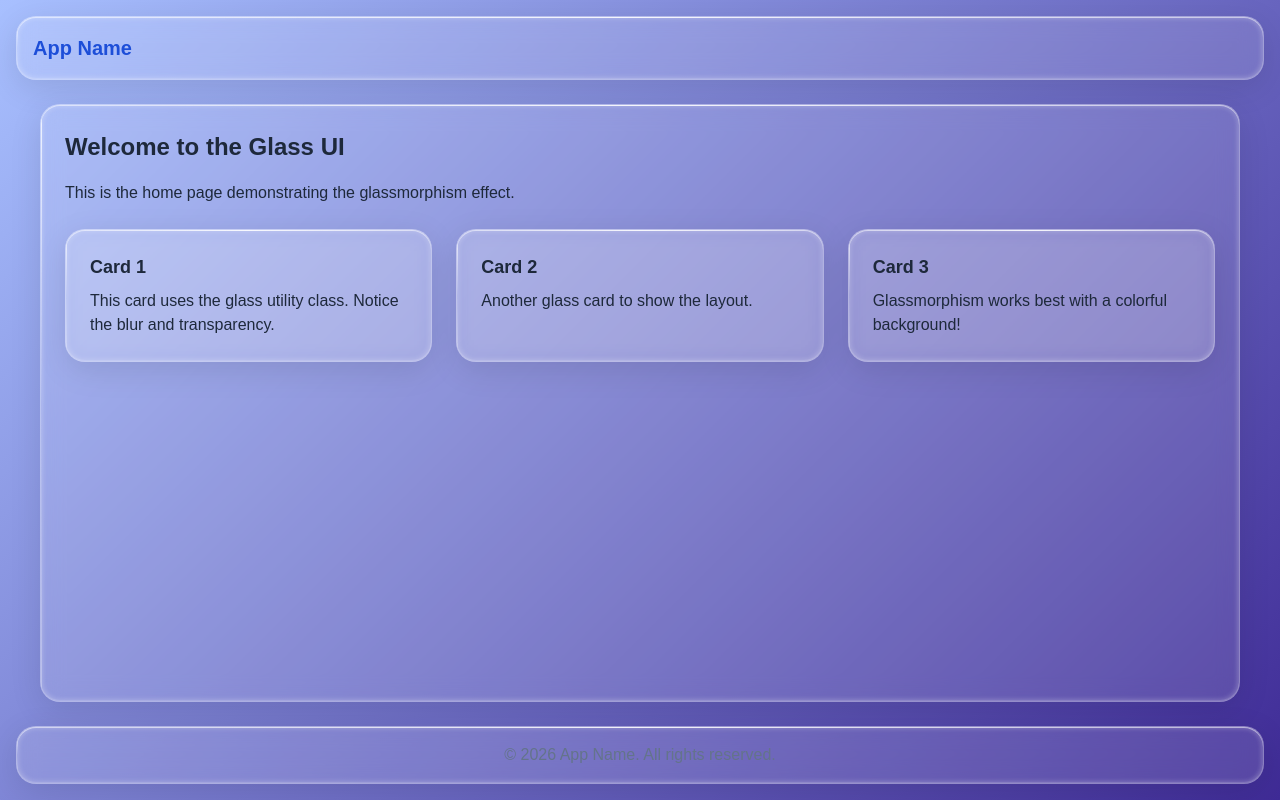
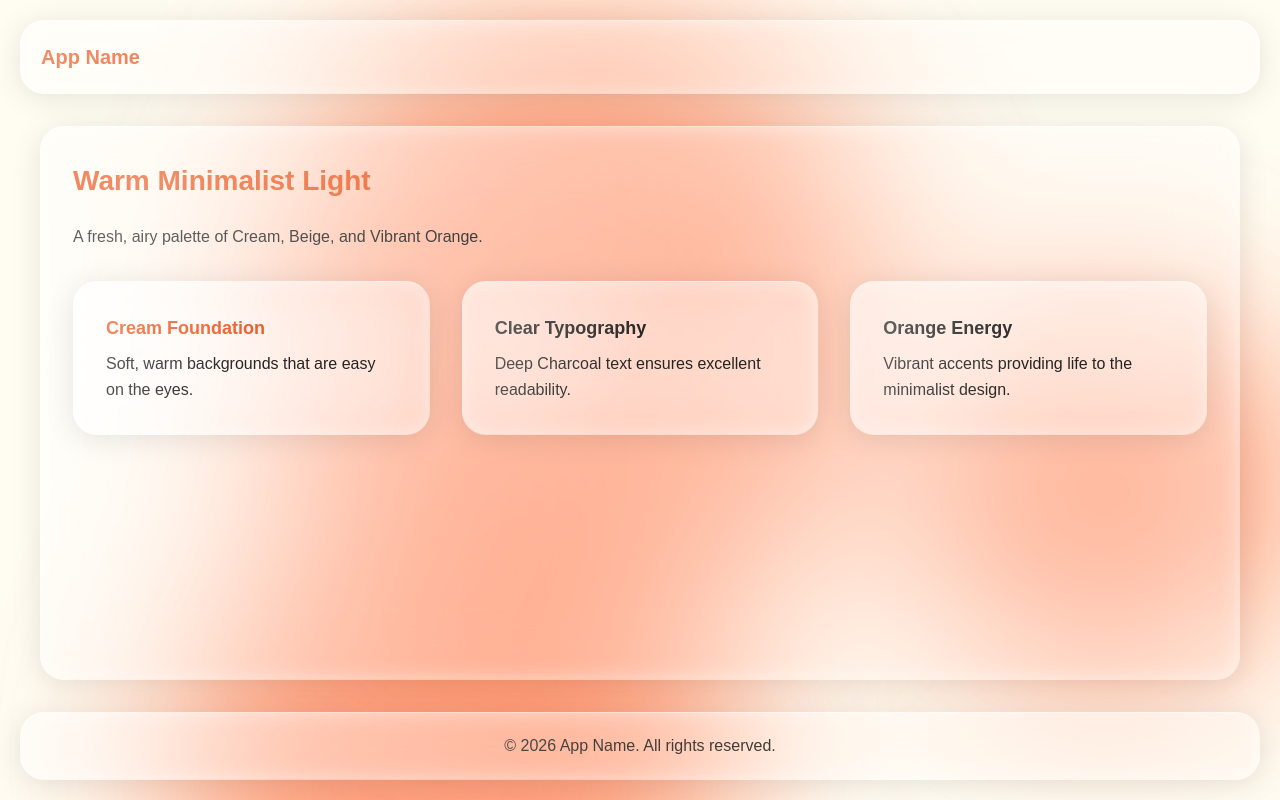
Before and after one commit to shivank-1011/fsdproj, a React (Vite) app in the folder client/: page / in a window 1280 px wide. Built offline with nearby package versions, Linux system fonts and the light colour scheme; a web font is replaced by a local one.

Commit message:
added moving bg

```diff
--- /dev/null
+++ b/client/src/components/InteractiveBackground.jsx
@@ -0,0 +1,52 @@
+import { useEffect, useRef } from 'react';
+
+const InteractiveBackground = () => {
+    const containerRef = useRef(null);
+
+    useEffect(() => {
+        const handleMouseMove = (e) => {
+            if (!containerRef.current) return;
+
+            // Normalize mouse position from -1 to 1
+            const { innerWidth, innerHeight } = window;
+            const x = (e.clientX / innerWidth) * 2 - 1;
+            const y = (e.clientY / innerHeight) * 2 - 1;
+
+            // Update CSS variables for mouse position
+            containerRef.current.style.setProperty('--mouse-x', x);
+            containerRef.current.style.setProperty('--mouse-y', y);
+        };
+
+        window.addEventListener('mousemove', handleMouseMove);
+        return () => window.removeEventListener('mousemove', handleMouseMove);
+    }, []);
+
+    return (
+        <div
+            ref={containerRef}
+            style={{
+                position: 'fixed',
+                top: 0,
+                left: 0,
+                width: '100%',
+                height: '100%',
+                zIndex: -1,
+                overflow: 'hidden',
+                pointerEvents: 'none',
+                '--mouse-x': 0, // Initial value
+                '--mouse-y': 0, // Initial value
+            }}
+        >
+            {/* Small Blob */}
+            <div className="blob blob-sm" />
+
+            {/* Medium Blob */}
+            <div className="blob blob-md" />
+
+            {/* Large Blob */}
+            <div className="blob blob-lg" />
+        </div>
+    );
+};
+
+export default InteractiveBackground;
--- a/client/src/index.css
+++ b/client/src/index.css
@@ -1,24 +1,30 @@
 @import url("https://fonts.googleapis.com/css2?family=Dosis:wght@200..800&family=Unbounded:wght@200..900&display=swap");
 
 :root {
-  /* Color Palette */
-  --color-primary: #2563eb;
-  --color-primary-hover: #1d4ed8;
-  --color-secondary: #64748b;
-  --color-background: #f8fafc;
+  /* Color Palette - Custom Warm Light */
+  --color-primary: #eb5e28;
+  --color-primary-hover: #ff7b4d;
+  --color-secondary: #ccc5b9;
+  --color-background: #fffcf2; /* Cream Base */
   --color-surface: #ffffff;
-  --color-text: #0f172a;
-  --color-text-muted: #64748b;
-  --color-border: #e2e8f0;
+  --color-text: #252422; /* Deep Charcoal Text */
+  --color-text-muted: #403d39; /* Dark Grey Text */
+  --color-border: #ccc5b9; /* Beige Border */
   --color-error: #ef4444;
   --color-success: #22c55e;
 
-  /* Glassmorphism */
-  --glass-bg: rgba(255, 255, 255, 0.25);
-  --glass-border: rgba(255, 255, 255, 0.3);
-  --glass-shadow: 0 4px 30px rgba(0, 0, 0, 0.1);
-  --glass-blur: 10px;
-  --glass-text-color: #1e293b;
+  /* Glassmorphism - Warm Light Frost */
+  --glass-bg: linear-gradient(
+    145deg,
+    rgba(255, 255, 255, 0.6) 0%,
+    rgba(255, 252, 242, 0.4) 100%
+  );
+  --glass-border: rgba(204, 197, 185, 0.4); /* Beige transparent */
+  --glass-shadow:
+    0 20px 40px -4px rgba(37, 36, 34, 0.1),
+    /* Soft dark shadow */ inset 0 1px 0 0 rgba(255, 255, 255, 0.8);
+  --glass-blur: 24px;
+  --glass-text-color: #252422;
 
   /* Typography */
   --font-family-base: "Unbounded", sans-serif;
@@ -26,31 +32,61 @@
   --font-size-base: 1rem;
   --font-size-lg: 1.125rem;
   --font-size-xl: 1.25rem;
-  --font-size-2xl: 1.5rem;
+  --font-size-2xl: 1.75rem;
   --font-weight-normal: 400;
   --font-weight-medium: 500;
-  --font-weight-bold: 700;
+  --font-weight-bold: 600;
 
   /* Spacing */
   --spacing-1: 0.25rem;
   --spacing-2: 0.5rem;
   --spacing-3: 0.75rem;
-  --spacing-4: 1rem;
-  --spacing-6: 1.5rem;
-  --spacing-8: 2rem;
+  --spacing-4: 1.25rem;
+  --spacing-6: 2rem;
+  --spacing-8: 3rem;
 
   /* Radius */
-  --radius-sm: 0.25rem;
-  --radius-md: 0.375rem;
-  --radius-lg: 0.5rem;
-  --radius-xl: 1rem;
+  --radius-sm: 0.5rem;
+  --radius-md: 0.75rem;
+  --radius-lg: 1rem;
+  --radius-xl: 24px;
   --radius-full: 9999px;
 
   /* Shadows */
-  --shadow-sm: 0 1px 2px 0 rgb(0 0 0 / 0.05);
-  --shadow-md: 0 4px 6px -1px rgb(0 0 0 / 0.1), 0 2px 4px -2px rgb(0 0 0 / 0.1);
-  --shadow-lg:
-    0 10px 15px -3px rgb(0 0 0 / 0.1), 0 4px 6px -4px rgb(0 0 0 / 0.1);
+  --shadow-sm: 0 1px 2px 0 rgb(37 36 34 / 0.05);
+  --shadow-md: 0 4px 6px -1px rgb(37 36 34 / 0.1);
+  --shadow-lg: 0 10px 15px -3px rgb(37 36 34 / 0.1);
+}
+
+/* Animations */
+@keyframes float {
+  0% {
+    transform: translate(0, 0) rotate(0deg);
+  }
+  33% {
+    transform: translate(30px, -50px) rotate(10deg);
+  }
+  66% {
+    transform: translate(-20px, 20px) rotate(-5deg);
+  }
+  100% {
+    transform: translate(0, 0) rotate(0deg);
+  }
+}
+
+@keyframes float-reverse {
+  0% {
+    transform: translate(0, 0) rotate(0deg);
+  }
+  33% {
+    transform: translate(-30px, 50px) rotate(-10deg);
+  }
+  66% {
+    transform: translate(20px, -20px) rotate(5deg);
+  }
+  100% {
+    transform: translate(0, 0) rotate(0deg);
+  }
 }
 
 /* Reset / Normalize */
@@ -64,13 +100,137 @@
 
 body {
   font-family: var(--font-family-base);
-  /* Vibrant Gradient Background */
-  background: linear-gradient(135deg, #a8c0ff 0%, #3f2b96 100%);
-  background-attachment: fixed;
+  background-color: var(--color-background);
   color: var(--color-text);
-  line-height: 1.5;
+  line-height: 1.6;
   -webkit-font-smoothing: antialiased;
   min-height: 100vh;
+  position: relative;
+  overflow-x: hidden;
+}
+
+/* Interactive Blobs */
+.blob {
+  position: absolute;
+  border-radius: 50%;
+  filter: blur(80px);
+  background: #ff7b4d;
+  opacity: 0.7;
+  /*
+     Use 'translate' for mouse interaction (responsive)
+     Use 'animation' for ambient float.
+     For wide movement (whole screen), we use keyframes that move the element significantly.
+  */
+  transition: translate 0.1s ease-out; /* Increase responsiveness */
+  width: 40vw; /* Base size */
+  height: 40vw; /* Base size */
+}
+
+/*
+   Wander Animations: move across significant portions of the viewport.
+   Since the blobs are absolute positioned, we can animate top/left/transform
+   or just use transform. Using transform is best for performance.
+
+   However, we are also using `translate` property for mouse interaction.
+   The `translate` CSS property (modern) works independently of `transform` property.
+   So we can use `transform: translate(...)` in keyframes without conflict if we use the `translate` property for mouse.
+
+   Wait, if we use `transform` in keyframes, it might override if we aren't careful.
+   Actually, `translate` property is distinct from `transform` property.
+   So:
+   Wander Animations: move across the WHOLE screen.
+   We use `transform: translate(...)` for animation.
+   Mouse interaction uses the `translate` property, so they stack.
+
+   To cover the whole screen, we use large viewport units (vw, vh).
+   We create a loop (0% == 100%) to avoid the "bounce back" feel of 'alternate'.
+*/
+
+@keyframes wander-sm {
+  0% {
+    transform: translate(0, 0) scale(1);
+  }
+  20% {
+    transform: translate(70vw, 10vh) scale(1.1);
+  }
+  40% {
+    transform: translate(60vw, 70vh) scale(0.9);
+  }
+  60% {
+    transform: translate(10vw, 80vh) scale(1.2);
+  }
+  80% {
+    transform: translate(20vw, 20vh) scale(0.9);
+  }
+  100% {
+    transform: translate(0, 0) scale(1);
+  }
+}
+
+@keyframes wander-md {
+  0% {
+    transform: translate(0, 0) rotate(0deg) scale(1);
+  }
+  25% {
+    transform: translate(-40vw, 50vh) rotate(90deg) scale(1.1);
+  }
+  50% {
+    transform: translate(30vw, 40vh) rotate(180deg) scale(0.9);
+  }
+  75% {
+    transform: translate(50vw, -20vh) rotate(270deg) scale(1.05);
+  }
+  100% {
+    transform: translate(0, 0) rotate(360deg) scale(1);
+  }
+}
+
+@keyframes wander-lg {
+  0% {
+    transform: translate(0, 0) scale(1);
+  }
+  33% {
+    transform: translate(40vw, -40vh) scale(1.2);
+  }
+  66% {
+    transform: translate(60vw, 20vh) scale(0.9);
+  }
+  100% {
+    transform: translate(0, 0) scale(1);
+  }
+}
+
+.blob-sm {
+  width: 30vw;
+  height: 30vw;
+  top: 5%;
+  left: 5%;
+  /* Removed 'alternate' for continuous path loop */
+  animation: wander-sm 20s infinite linear;
+  /* Negative multiplier = Move AWAY (to opposite quadrant) */
+  translate: calc(var(--mouse-x, 0) * -100px) calc(var(--mouse-y, 0) * -100px);
+}
+
+.blob-md {
+  width: 40vw;
+  height: 40vw;
+  top: 20%;
+  right: 10%;
+  /* Continuous loop */
+  animation: wander-md 25s infinite linear;
+  /* Negative multiplier = Move AWAY */
+  translate: calc(var(--mouse-x, 0) * -150px) calc(var(--mouse-y, 0) * -150px);
+}
+
+.blob-lg {
+  width: 45vw;
+  height: 45vw;
+  bottom: 0%;
+  left: 0%;
+  /* Continuous loop */
+  animation: wander-lg 30s infinite linear;
+  /* Negative multiplier = Move AWAY */
+  translate: calc(var(--mouse-x, 0) * -80px) calc(var(--mouse-y, 0) * -80px);
 }
 
 img,
@@ -106,51 +266,44 @@ h6 {
   flex-direction: column;
 }
 
-/* Glass Utility Class */
+/* Enhanced Glass Utility Class */
 .glass {
-  background: rgba(255, 255, 255, 0.12);
-  backdrop-filter: blur(11px);
-  -webkit-backdrop-filter: blur(11px);
-  border-radius: 20px;
-  border: 1px solid rgba(255, 255, 255, 0.3);
+  /* More transparent background to show blobs */
+  background: rgba(255, 255, 255, 0.25);
+  backdrop-filter: blur(30px); /* Stronger frost */
+  -webkit-backdrop-filter: blur(20px);
+  border-radius: var(--radius-xl);
+
+  /* Crisper border */
+  border: 1px solid rgba(255, 255, 255, 0.5);
+  border-bottom: 1px solid rgba(255, 255, 255, 0.2);
+  border-right: 1px solid rgba(255, 255, 255, 0.2);
+
+  /* Deep, layered shadow for volume */
   box-shadow:
-    0 8px 32px rgba(0, 0, 0, 0.1),
-    inset 0 1px 0 rgba(255, 255, 255, 0.5),
-    inset 0 -1px 0 rgba(255, 255, 255, 0.1),
-    inset 0 0 4px 2px rgba(255, 255, 255, 0.2);
+    0 4px 30px rgba(0, 0, 0, 0.1),
+    inset 0 0 20px rgba(255, 255, 255, 0.5);
+
   position: relative;
   overflow: hidden;
   color: var(--glass-text-color);
 }
 
+/* Glass Shine Effect */
 .glass::before {
   content: "";
   position: absolute;
   top: 0;
-  left: 0;
-  right: 0;
-  height: 1px;
+  left: -50%;
+  width: 100%;
+  height: 100%;
   background: linear-gradient(
-    90deg,
+    to right,
     transparent,
-    rgba(255, 255, 255, 0.8),
+    rgba(255, 255, 255, 0.3),
     transparent
   );
+  transform: skewX(-25deg);
   pointer-events: none;
+  /* Optional: Animate shine on hover if desired, or keep static subtle shine */
 }
-
-.glass::after {
-  content: "";
-  position: absolute;
-  top: 0;
-  left: 0;
-  width: 1px;
-  height: 100%;
-  background: linear-gradient(
-    180deg,
-    rgba(255, 255, 255, 0.8),
-    transparent,
-    rgba(255, 255, 255, 0.3)
-  );
-  pointer-events: none;
-}
--- a/client/src/layouts/MainLayout.jsx
+++ b/client/src/layouts/MainLayout.jsx
@@ -1,8 +1,11 @@
 import { Outlet } from 'react-router-dom';
+
+import InteractiveBackground from '../components/InteractiveBackground';
 
 const MainLayout = () => {
     return (
         <div style={{ display: 'flex', flexDirection: 'column', minHeight: '100vh', padding: 'var(--spacing-4)' }}>
+            <InteractiveBackground />
             <header className="glass" style={{
                 padding: 'var(--spacing-4)',
                 display: 'flex',
@@ -10,7 +13,7 @@ const MainLayout = () => {
                 alignItems: 'center',
                 marginBottom: 'var(--spacing-6)'
             }}>
-                <h1 style={{ fontSize: 'var(--font-size-xl)', fontWeight: 'var(--font-weight-bold)', color: 'var(--color-primary-hover)' }}>App Name</h1>
+                <h1 style={{ fontSize: 'var(--font-size-xl)', fontWeight: 'var(--font-weight-bold)', color: 'var(--color-primary)' }}>App Name</h1>
                 <nav>
                     {/* Navigation links will go here */}
                 </nav>
--- a/client/src/pages/Home.jsx
+++ b/client/src/pages/Home.jsx
@@ -1,21 +1,21 @@
 const Home = () => {
     return (
         <div>
-            <h2 style={{ fontSize: 'var(--font-size-2xl)', marginBottom: 'var(--spacing-4)' }}>Welcome to the Glass UI</h2>
-            <p style={{ marginBottom: 'var(--spacing-6)' }}>This is the home page demonstrating the glassmorphism effect.</p>
+            <h2 style={{ fontSize: 'var(--font-size-2xl)', marginBottom: 'var(--spacing-4)', color: 'var(--color-primary)' }}>Warm Minimalist Light</h2>
+            <p style={{ marginBottom: 'var(--spacing-6)' }}>A fresh, airy palette of Cream, Beige, and Vibrant Orange.</p>
 
             <div style={{ display: 'grid', gridTemplateColumns: 'repeat(auto-fit, minmax(300px, 1fr))', gap: 'var(--spacing-6)' }}>
                 <div className="glass" style={{ padding: 'var(--spacing-6)' }}>
-                    <h3 style={{ fontSize: 'var(--font-size-lg)', fontWeight: 'var(--font-weight-bold)', marginBottom: 'var(--spacing-2)' }}>Card 1</h3>
-                    <p>This card uses the glass utility class. Notice the blur and transparency.</p>
+                    <h3 style={{ fontSize: 'var(--font-size-lg)', fontWeight: 'var(--font-weight-bold)', marginBottom: 'var(--spacing-2)', color: 'var(--color-primary)' }}>Cream Foundation</h3>
+                    <p>Soft, warm backgrounds that are easy on the eyes.</p>
                 </div>
                 <div className="glass" style={{ padding: 'var(--spacing-6)' }}>
-                    <h3 style={{ fontSize: 'var(--font-size-lg)', fontWeight: 'var(--font-weight-bold)', marginBottom: 'var(--spacing-2)' }}>Card 2</h3>
-                    <p>Another glass card to show the layout.</p>
+                    <h3 style={{ fontSize: 'var(--font-size-lg)', fontWeight: 'var(--font-weight-bold)', marginBottom: 'var(--spacing-2)' }}>Clear Typography</h3>
+                    <p>Deep Charcoal text ensures excellent readability.</p>
                 </div>
                 <div className="glass" style={{ padding: 'var(--spacing-6)' }}>
-                    <h3 style={{ fontSize: 'var(--font-size-lg)', fontWeight: 'var(--font-weight-bold)', marginBottom: 'var(--spacing-2)' }}>Card 3</h3>
-                    <p>Glassmorphism works best with a colorful background!</p>
+                    <h3 style={{ fontSize: 'var(--font-size-lg)', fontWeight: 'var(--font-weight-bold)', marginBottom: 'var(--spacing-2)' }}>Orange Energy</h3>
+                    <p>Vibrant accents providing life to the minimalist design.</p>
                 </div>
             </div>
         </div>
```
